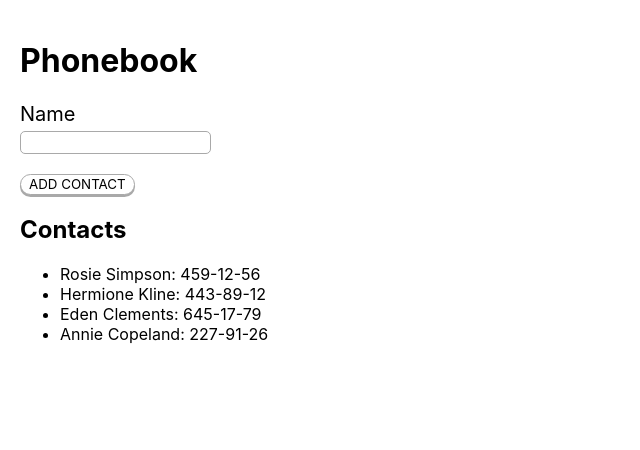
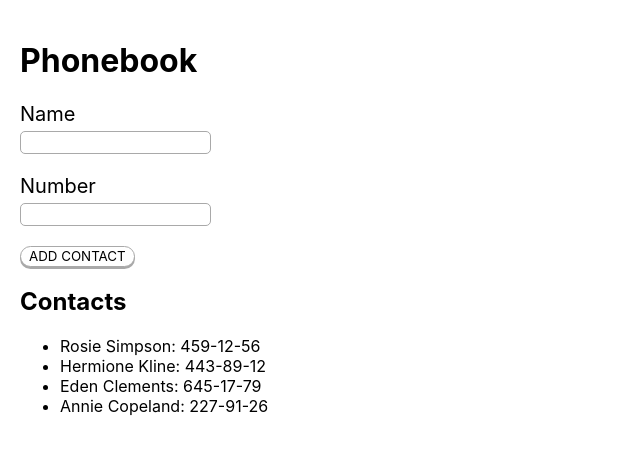
Before and after one commit to yabr87/goit-react-hw-02-phonebook, a React (Create React App) app: page / in a window 1280 px wide. Shown: the top 450 px of the page, without its empty margins (0-640 px from the left). Built offline with nearby package versions, Linux system fonts and the light colour scheme.

Commit message:
add user+tel

```diff
--- a/src/components/App.jsx
+++ b/src/components/App.jsx
@@ -1,7 +1,7 @@
 import React, { Component } from 'react';
 import ContactForm from './ContactForm';
 import ContactList from './ContactList';
-// import { nanoid } from 'nanoid';
+import { nanoid } from 'nanoid';
 
 class App extends Component {
   state = {
@@ -12,15 +12,39 @@ class App extends Component {
       { id: 'id-4', name: 'Annie Copeland', number: '227-91-26' },
     ],
     filter: '',
-    name: '',
-    number: '',
+  };
+
+  onFormSabmit = e => {
+    e.preventDefault();
+    const userName = e.currentTarget.name.value.toLowerCase();
+    const userTel = e.currentTarget.number.value;
+
+    this.addContacts(userName, userTel);
+    e.currentTarget.reset();
+  };
+
+  addContacts = (userName, userTel) => {
+    this.setState(prevState => {
+      let test = {
+        contacts: [
+          {
+            id: nanoid(4),
+            name: userName,
+            number: userTel,
+          },
+          ...prevState.contacts,
+        ],
+      };
+      console.log(test);
+      return test;
+    });
   };
 
   render() {
     return (
       <div className="AppWrapper">
         <h1>Phonebook</h1>
-        <ContactForm />
+        <ContactForm onFormSabmit={this.onFormSabmit} />
 
         <h2>Contacts</h2>
         {/* <Filter ... /> */}
--- a/src/components/ContactForm/ContactForm.jsx
+++ b/src/components/ContactForm/ContactForm.jsx
@@ -2,8 +2,8 @@ import Button from 'components/Button';
 // import PropTypes from 'prop-types';
 import s from './ContactForm.module.css';
 
-const ContactForm = props => (
-  <form className={s.form} autoComplete="off">
+const ContactForm = ({ onFormSabmit }) => (
+  <form className={s.form} autoComplete="off" onSubmit={e => onFormSabmit(e)}>
     <label className={s.label} htmlFor="contactsName">
       Name
     </label>
@@ -16,6 +16,19 @@ const ContactForm = props => (
       title="Name may contain only letters, apostrophe, dash and spaces. For example Adrian, Jacob Mercer, Charles de Batz de Castelmore d'Artagnan"
       required
     />
+    <label className={s.label} htmlFor="contactsTel">
+      Number
+    </label>
+    <input
+      className={s.input}
+      id="contactsTel"
+      type="tel"
+      name="number"
+      pattern="\+?\d{1,4}?[-.\s]?\(?\d{1,3}?\)?[-.\s]?\d{1,4}[-.\s]?\d{1,4}[-.\s]?\d{1,9}"
+      title="Phone number must be digits and can contain spaces, dashes, parentheses and can start with +"
+      required
+    />
+
     <Button text="Add contact" type="submit" />
   </form>
 );
--- a/src/components/ContactList/ContactList.jsx
+++ b/src/components/ContactList/ContactList.jsx
@@ -3,10 +3,10 @@ import s from './ContactList.module.css';
 
 const ContactList = ({ contacts }) => {
   return (
-    <ul className={s.ContactList}>
+    <ul className={s.contactList}>
       {contacts.map(({ id, name, number }) => {
         return (
-          <li key={id} className={s.ContactItem}>
+          <li key={id} className={s.contactItem}>
             {name}: {number}
           </li>
         );
--- a/src/components/ContactList/ContactList.module.css
+++ b/src/components/ContactList/ContactList.module.css
@@ -0,0 +1,5 @@
+.contactList {
+}
+.contactItem {
+  text-transform: capitalize;
+}
```
